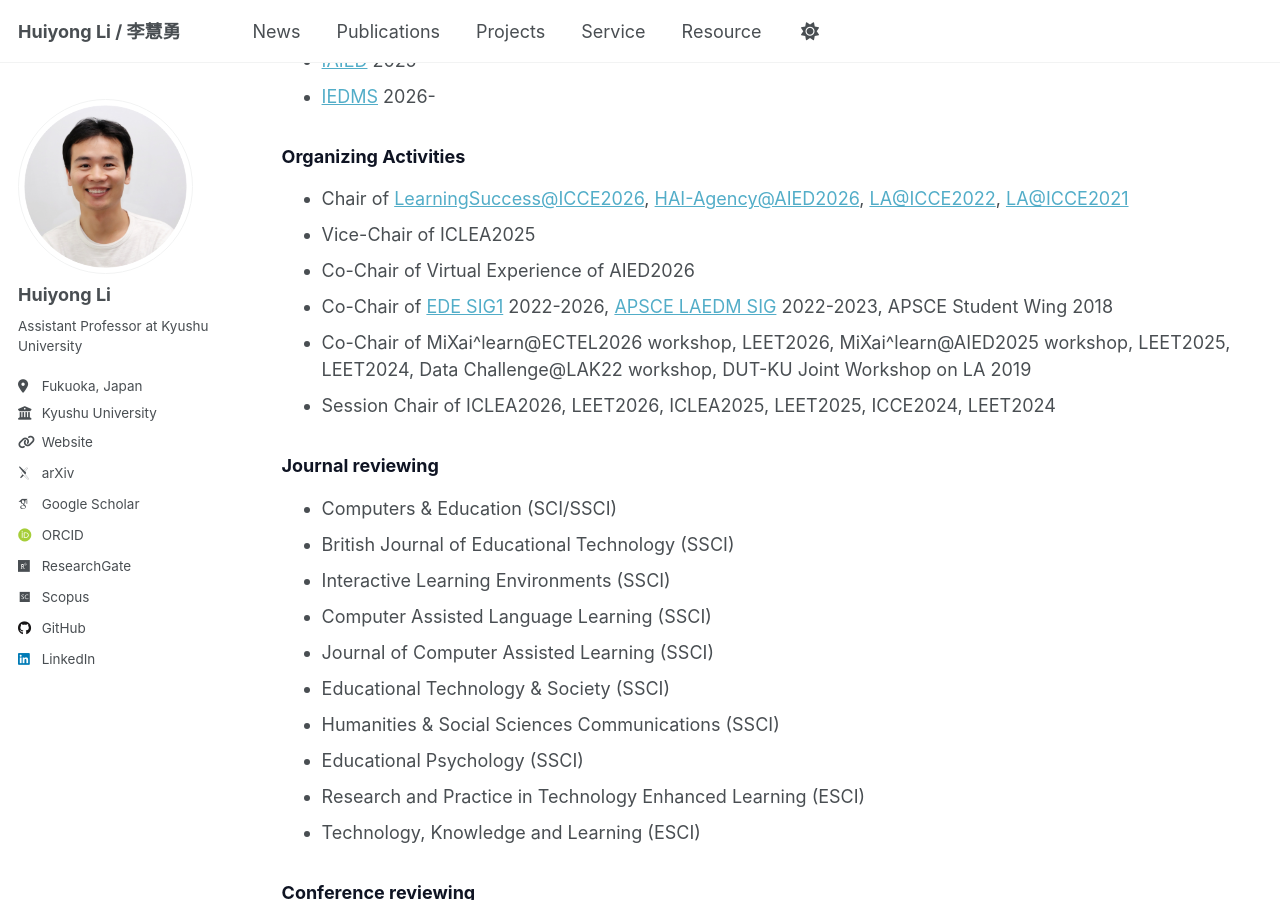
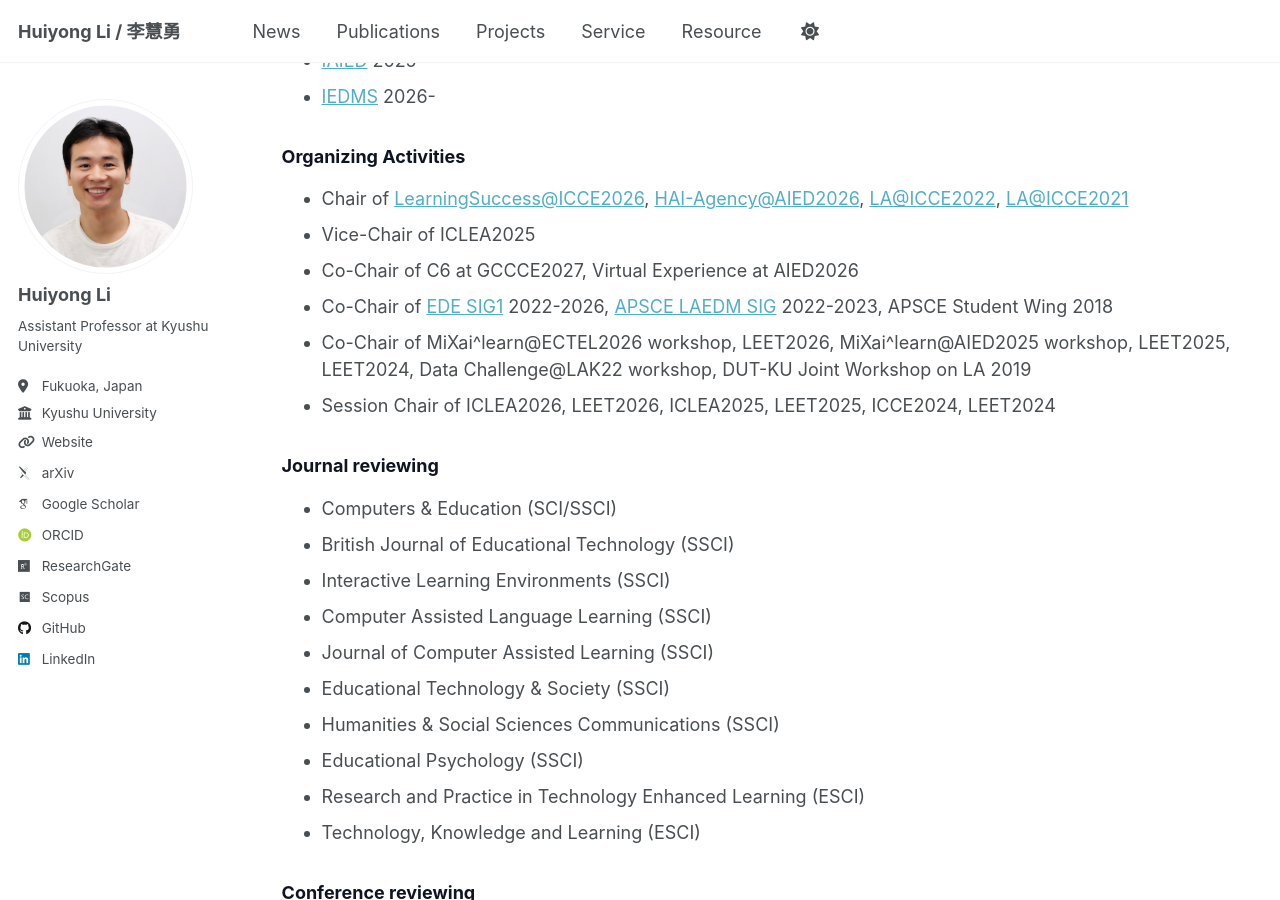
Before and after one commit to li-huiyong/li-huiyong.github.io, a Jekyll site: the page built from _pages/service.md, in a window 1280 px wide and 900 px high, scrolled down 300 px. Built offline with Jekyll 4.4.1, drawn with Linux system fonts in a browser that asks for light colours; some web fonts are replaced.

Commit message:
add GCCCE2027 C6

```diff
--- a/_pages/service.md
+++ b/_pages/service.md
@@ -21,7 +21,7 @@ author_profile: true
 
 * Chair of [LearningSuccess@ICCE2026](https://yinlabkyudai.github.io/learning-success/){:target="_blank"}, [HAI-Agency@AIED2026](https://open-aied.github.io/HAI-Agency/){:target="_blank"}, [LA@ICCE2022](https://sites.google.com/view/teel-workshop/icce/laicce2022){:target="_blank"}, [LA@ICCE2021](https://sites.google.com/view/teel-workshop/icce/laicce2021){:target="_blank"}
 * Vice-Chair of ICLEA2025
-* Co-Chair of Virtual Experience of AIED2026
+* Co-Chair of C6 at GCCCE2027, Virtual Experience at AIED2026
 * Co-Chair of [EDE SIG1](https://ederc.jp/english/){:target="_blank"} 2022-2026, [APSCE LAEDM SIG](https://apsce.net/groups/sig-10-learning-analytics-and-educational-data-mining-laedm){:target="_blank"} 2022-2023, APSCE Student Wing 2018
 * Co-Chair of MiXai^learn@ECTEL2026 workshop, LEET2026, MiXai^learn@AIED2025 workshop, LEET2025, LEET2024, Data Challenge@LAK22 workshop, DUT-KU Joint Workshop on LA 2019
 * Session Chair of ICLEA2026, LEET2026, ICLEA2025, LEET2025, ICCE2024, LEET2024
```
